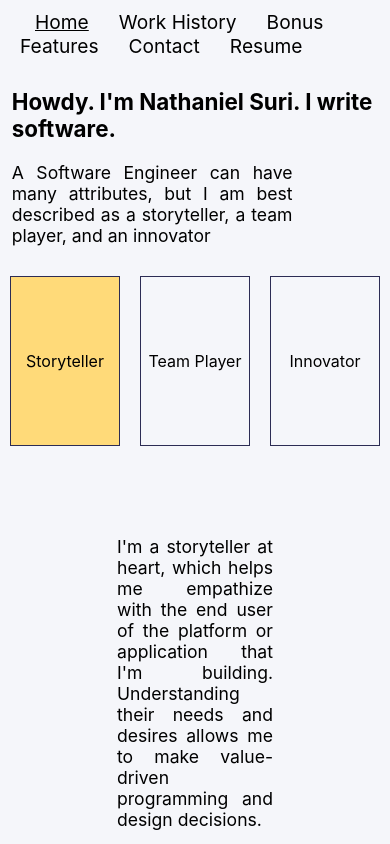
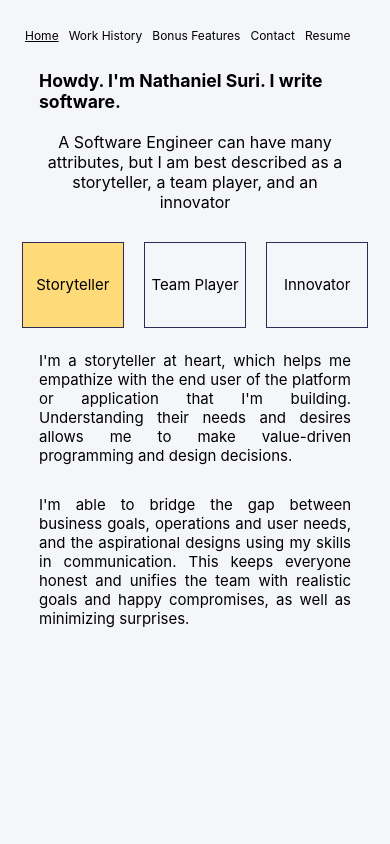
Before and after one commit to Natesuri/2020-portfolio-site, a React (Create React App) app: page /#/ in a window 390 px wide. Shown: the top 844 px of the page. Built offline with nearby package versions, Linux system fonts and the light colour scheme.

Commit message:
Refactor for mobile

```diff
--- a/src/components/header/Header.scss
+++ b/src/components/header/Header.scss
@@ -21,3 +21,29 @@
     color: grey;
   }
 }
+
+@media (max-width: 700px) {
+  .main-header {
+    align-items: center;
+    display: flex;
+    justify-content: space-between;
+    height: 8vh;
+    padding: 0 20px;
+
+    a,
+    span {
+      font-size: 12px;
+      margin: 0 5px;
+      text-decoration: none;
+      color: black;
+
+      &.active {
+        text-decoration: underline;
+      }
+    }
+
+    a:hover {
+      color: grey;
+    }
+  }
+}
--- a/src/components/history/WorkHistory.js
+++ b/src/components/history/WorkHistory.js
@@ -11,11 +11,11 @@ const generateTenureTimers = events => {
 
 export const WorkHistory = () => {
   return(
-    <React.Fragment>
-      { formatPageCopy(COPY.HISTORY) }
+    <div className='workHistoryContentContainer'>
+      { formatPageCopy(COPY.HISTORY, true) }
       <div className='workBlockContainer'>
         { generateTenureTimers(COPY.HISTORY.EVENTS) }
       </div>
-    </React.Fragment>
+    </div>
   )
 }
--- a/src/components/home/Home.js
+++ b/src/components/home/Home.js
@@ -40,6 +40,7 @@ export class HomePage extends React.Component {
     return (
       <React.Fragment>
         { formatPageCopy(COPY.HOME) }
+        <div className='homeBlockAndDetailsContainer'>
           <div className='homeBlockContainer'>
             {this.generateDetailsBlocks(COPY.HOME.DETAILS)}
           </div>
@@ -50,6 +51,7 @@ export class HomePage extends React.Component {
               </div>
             )
           }
+        </div>
       </React.Fragment>
     )
   }
--- a/src/styles/formatting.scss
+++ b/src/styles/formatting.scss
@@ -46,7 +46,7 @@ body {
 
 .workTimerContent {
   p {
-    margin: 0;
+    margin: 0 2px;
     padding: 10px 0;
     text-align: center;
   }
@@ -93,3 +93,131 @@ body {
     width: 40vw;
   }
 }
+
+@media (max-width: 1600px) {
+  .homeDetailsContainer {
+    p {
+      width: 60vw;
+    }
+  }
+}
+
+@media (max-width: 1300px) {
+  .homeDetailsContainer {
+    p {
+      width: 65vw;
+    }
+  }
+
+  .pageBody {
+    margin: 20px 10% 20px 3%;
+  }
+}
+
+@media (max-width: 700px) {
+  .pageHeader {
+    display: block;
+    margin: 2px 10%;
+    font-size: 1.1em;
+  }
+
+  .pageBody {
+    order: 2;
+    display: block;
+    margin: 20px 10%;
+    text-align: center;
+    font-size: 1em;
+
+    a {
+      text-decoration: none;
+      font-weight: 800;
+      color: $blue;
+    }
+
+    a:hover {
+      color: $grey;
+    }
+  }
+
+  .miniText {
+    font-size: 0.9em;
+  }
+
+  .homeBlockContainer {
+    height: 10vh;
+    display: flex;
+    flex-direction: row;
+    justify-content: center;
+    margin: 20px 3%;
+
+    div {
+      display: flex;
+      flex-direction: column;
+      justify-content: center;
+      margin: 10px;
+      height: 10vh;
+      width: 30vw;
+      border: solid 1px $blackish;
+      transition: background-color 0.5s;
+    }
+  }
+
+  .homeDetailsContainer {
+    height: 30vh;
+    display: flex;
+    flex-direction: column;
+    align-items: center;
+
+    p {
+      text-align: justify;
+      font-size: 15px;
+      width: 80vw;
+    }
+  }
+
+  .blockContent {
+    &.active {
+      background: $yellow;
+    }
+
+    p {
+      margin: 0;
+      text-align: center;
+      font-size: 15px;
+    }
+  }
+
+  .workBlockContainer {
+    order: 1;
+    height: 100%;
+    display: flex;
+    flex-direction: row;
+    justify-content: center;
+    margin: 10px 0;
+
+    div {
+      display: flex;
+      flex-direction: column;
+      justify-content: center;
+      margin: 10px;
+      height: 20vh;
+      width: 30vw;
+      border: solid 1px $blackish;
+    }
+  }
+
+  .workTimerContent {
+    p {
+      font-size: 12px;
+      margin: 0 2px;
+      padding: 10px 0;
+      text-align: center;
+      font-weight: 600;
+    }
+  }
+
+  .workHistoryContentContainer {
+    display: flex;
+    flex-direction: column;
+  }
+}
--- a/src/utils.js
+++ b/src/utils.js
@@ -1,13 +1,13 @@
 import React from 'react';
 import './styles/formatting.scss'
 
-export const formatPageCopy = copyDictionary => {
+export const formatPageCopy = (copyDictionary, isTextHeavy=false) => {
   return Object.entries(copyDictionary).map(([copyType, copyContent]) => {
     switch(copyType) {
       case 'HEADER':
         return formatHeaderCopy(copyType, copyContent)
       case 'MAIN':
-        return formatMainCopy(copyType, copyContent)
+        return formatMainCopy(copyType, copyContent, isTextHeavy)
       case 'LINK':
         return formatLinkList(copyType, copyContent)
       default:
@@ -20,9 +20,9 @@ const formatHeaderCopy = (copyType, headerCopy) => {
   return <h4 key={copyType} className='pageHeader'>{headerCopy}</h4>
 }
 
-const formatMainCopy = (copyType, copyContent) => {
+const formatMainCopy = (copyType, copyContent, isTextHeavy) => {
   return copyContent.map((copySegment, index) => (
-    <p key={copyType + index} className='pageBody'>{copySegment}</p>
+    <p key={copyType + index} className={isTextHeavy ? 'pageBody miniText': 'pageBody' }>{copySegment}</p>
   ))
 }
 
```
Lines whose indentation alone changed are shown as unchanged.
